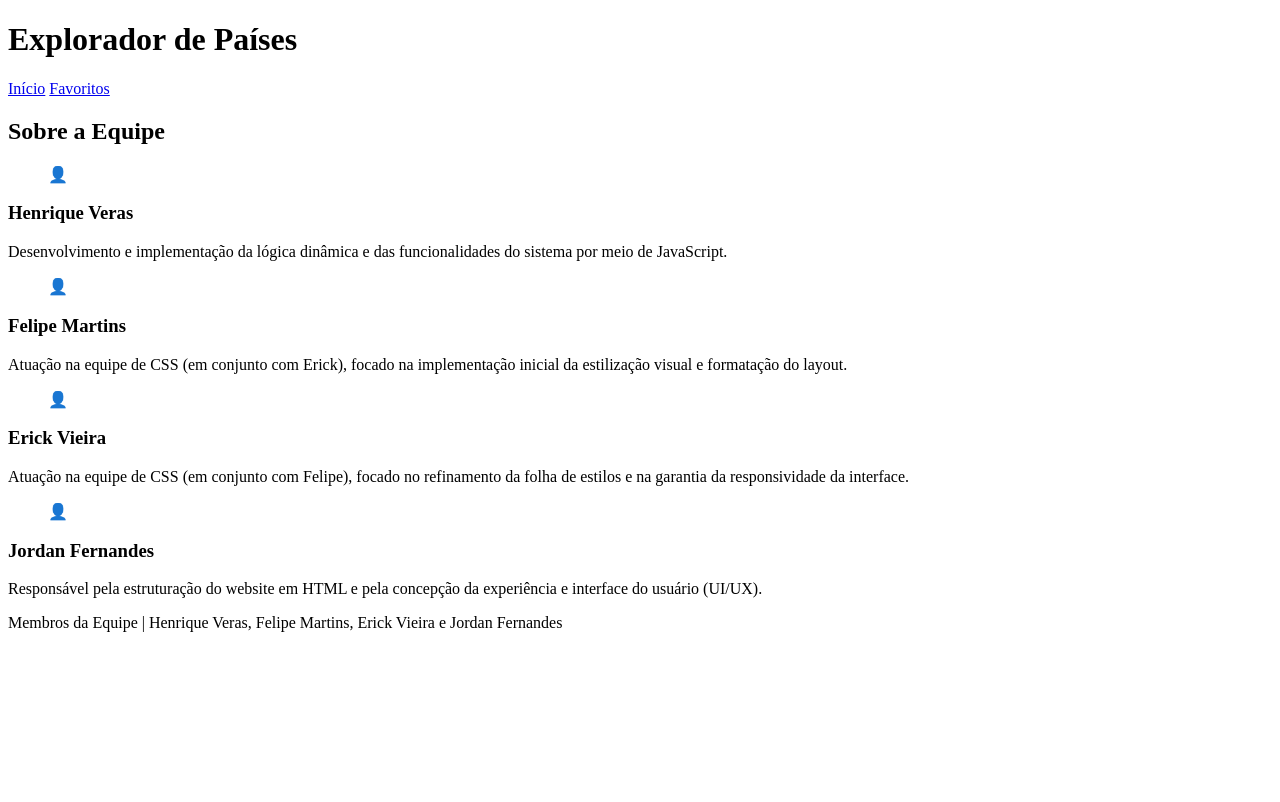
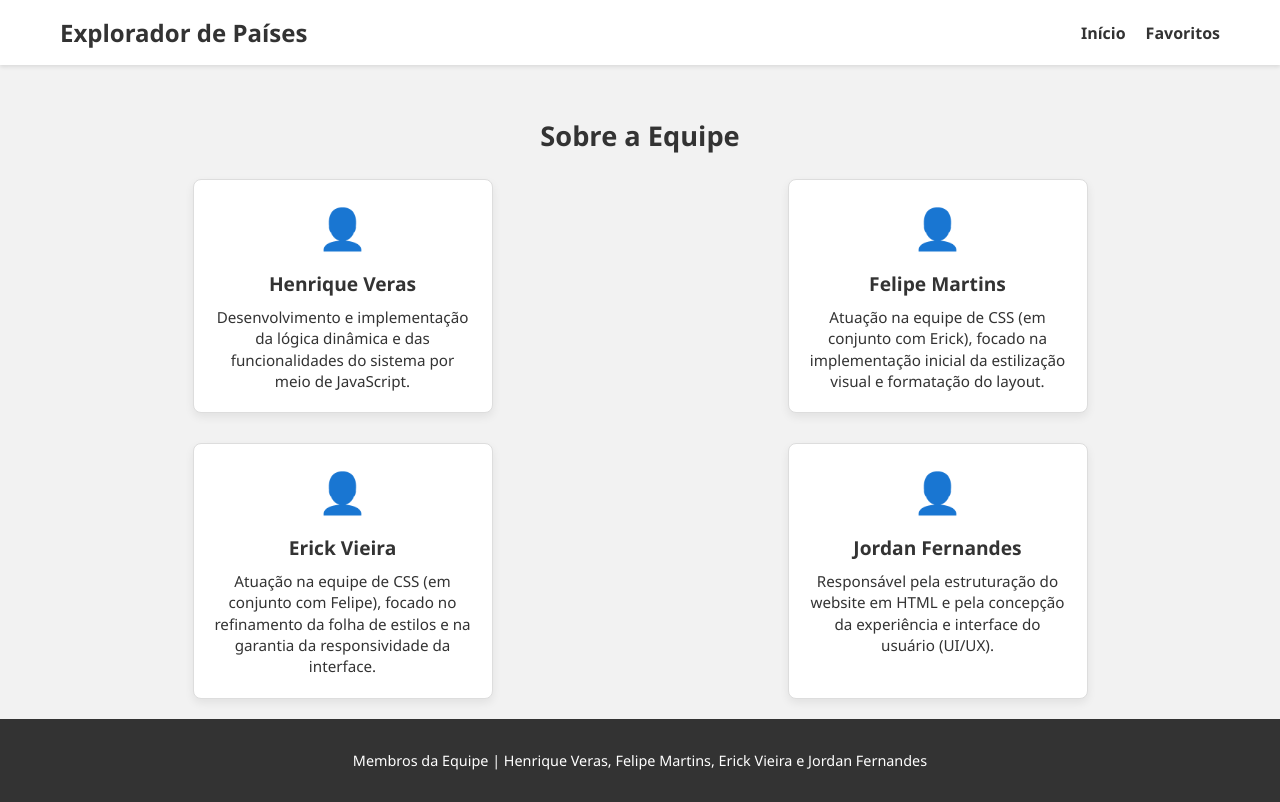
Before and after one commit to HENRIQUEVCORDEIRO/Aval3_PWEB_20252, a plain HTML site: page about.html in a window 1280 px wide. Drawn offline with Linux system fonts and the light colour scheme.

Commit message:
style do about

```diff
--- /dev/null
+++ b/about.css
@@ -0,0 +1,149 @@
+:root {
+  --bg: #f2f2f2;
+  --surface: #fff;
+  --text: #333;
+  --border: #ddd;
+}
+
+* {
+  margin: 0;
+  padding: 0;
+  box-sizing: border-box;
+  font-family: "Segoe UI", Tahoma, Geneva, Verdana, sans-serif;
+}
+
+body {
+  background-color: var(--bg);
+  color: var(--text);
+  display: flex;
+  flex-direction: column;
+  min-height: 100vh;
+}
+
+header {
+  background-color: var(--surface);
+  box-shadow: 0 2px 4px rgba(0, 0, 0, 0.1);
+  padding: 1rem 0;
+  margin-bottom: 2rem;
+  width: 100%;
+}
+
+.header-container {
+  max-width: 1200px;
+  margin: 0 auto;
+  display: flex;
+  justify-content: space-between;
+  align-items: center;
+  padding: 0 20px;
+  width: 100%;
+}
+
+.title {
+  font-size: 1.5rem;
+  font-weight: 800;
+}
+
+.main-nav {
+  display: flex;
+  gap: 20px;
+}
+
+.nav-link {
+  text-decoration: none;
+  color: var(--text);
+  font-weight: 600;
+  font-size: 1rem;
+}
+
+.nav-link:hover {
+  color: #007bff;
+}
+
+/* ====== ÁREA SOBRE A EQUIPE ====== */
+#screen-about {
+  max-width: 1200px;
+  margin: 0 auto;
+  padding: 20px;
+  width: 100%;
+}
+
+#screen-about > h1 {
+  font-size: 1.7rem;
+  margin-bottom: 25px;
+  text-align: center;
+}
+
+/* GRID dos membros */
+#cards-team {
+  display: grid;
+  grid-template-columns: 1fr 1fr;
+  gap: 30px;
+  justify-items: center;
+}
+
+/* CARD de cada membro */
+.card-member {
+  background-color: var(--surface);
+  border-radius: 8px;
+  border: 1px solid var(--border);
+  width: 300px;
+  padding: 20px;
+  box-shadow: 0 4px 10px rgba(0, 0, 0, 0.07);
+  display: flex;
+  flex-direction: column;
+  align-items: center;
+  text-align: center;
+  gap: 10px;
+}
+
+/* Ícone do 👤 */
+.card-member figure {
+  font-size: 2.5rem;
+  margin-bottom: 5px;
+}
+
+.card-member h3 {
+  font-size: 1.2rem;
+  font-weight: 800;
+  color: var(--text);
+}
+
+.card-member p {
+  font-size: 0.95rem;
+  color: var(--text);
+  line-height: 1.4;
+}
+
+/* ====== FOOTER ====== */
+.footer {
+  background-color: #333;
+  color: #fff;
+  padding: 1.5rem 0;
+  margin-top: auto;
+  width: 100%;
+  text-align: center;
+}
+
+.footer {
+  text-align: center;
+  padding: 2rem;
+  background-color: #333;
+  color: #fff;
+  font-size: 0.9rem;
+  width: 100%;
+}
+
+/* RESPONSIVIDADE */
+@media (max-width: 700px) {
+  #cards-team {
+    grid-template-columns: 1fr;
+  }
+
+  .country-details img {
+    width: 100%;
+  }
+
+  .card-member {
+    width: 90%;
+  }
+}
--- a/about.html
+++ b/about.html
@@ -1,20 +1,21 @@
 <!DOCTYPE html>
 <html lang="pt-br">
-
   <head>
-    <meta charset="UTF-8">
-    <meta name="viewport" content="width=device-width, initial-scale=1.0">
+    <meta charset="UTF-8" />
+    <meta name="viewport" content="width=device-width, initial-scale=1.0" />
     <title>Sobre</title>
+    <link rel="stylesheet" href="about.css" />
   </head>
 
   <body>
-
     <header class="header">
       <div class="header-container">
         <h1 class="title">Explorador de Países</h1>
         <nav class="main-nav">
           <a href="index.html" class="nav-link" id="home-link">Início</a>
-                <a href="favorites.html" class="nav-link" id="favorites-link">Favoritos</a>
+          <a href="favorites.html" class="nav-link" id="favorites-link"
+            >Favoritos</a
+          >
         </nav>
       </div>
     </header>
@@ -22,40 +23,49 @@
     <section id="screen-about">
       <h1>Sobre a Equipe</h1>
       <div id="cards-team">
-
         <article class="card-member">
           <figure>👤</figure>
           <h3>Henrique Veras</h3>
-                <p>Desenvolvimento e implementação da lógica dinâmica e das funcionalidades do sistema por meio de
-                    JavaScript.</p>
+          <p>
+            Desenvolvimento e implementação da lógica dinâmica e das
+            funcionalidades do sistema por meio de JavaScript.
+          </p>
         </article>
 
         <article class="card-member">
           <figure>👤</figure>
           <h3>Felipe Martins</h3>
-                <p>Atuação na equipe de CSS (em conjunto com Erick), focado na implementação inicial da estilização
-                    visual e formatação do layout.</p>
+          <p>
+            Atuação na equipe de CSS (em conjunto com Erick), focado na
+            implementação inicial da estilização visual e formatação do layout.
+          </p>
         </article>
 
         <article class="card-member">
           <figure>👤</figure>
           <h3>Erick Vieira</h3>
-                <p>Atuação na equipe de CSS (em conjunto com Felipe), focado no refinamento da folha de estilos e na
-                    garantia da responsividade da interface.</p>
+          <p>
+            Atuação na equipe de CSS (em conjunto com Felipe), focado no
+            refinamento da folha de estilos e na garantia da responsividade da
+            interface.
+          </p>
         </article>
 
         <article class="card-member">
           <figure>👤</figure>
           <h3>Jordan Fernandes</h3>
-                <p>Responsável pela estruturação do website em HTML e pela concepção da experiência e interface do
-                    usuário (UI/UX).</p>
+          <p>
+            Responsável pela estruturação do website em HTML e pela concepção da
+            experiência e interface do usuário (UI/UX).
+          </p>
         </article>
-
       </div>
     </section>
     <footer class="footer">
-        <p>Membros da Equipe | Henrique Veras, Felipe Martins, Erick Vieira e Jordan Fernandes</p>
+      <p>
+        Membros da Equipe | Henrique Veras, Felipe Martins, Erick Vieira e
+        Jordan Fernandes
+      </p>
     </footer>
   </body>
-
 </html>
--- a/style.css
+++ b/style.css
@@ -1,9 +1,8 @@
-
 * {
   margin: 0;
   padding: 0;
   box-sizing: border-box;
-    font-family: 'Segoe UI', Tahoma, Geneva, Verdana, sans-serif;
+  font-family: "Segoe UI", Tahoma, Geneva, Verdana, sans-serif;
 }
 
 body {
@@ -13,7 +12,7 @@ body {
 
 header {
   background-color: #fff;
-    box-shadow: 0 2px 4px rgba(0,0,0,0.1);
+  box-shadow: 0 2px 4px rgba(0, 0, 0, 0.1);
   padding: 1rem 0;
   margin-bottom: 2rem;
 }
```
Lines whose indentation alone changed are shown as unchanged.
